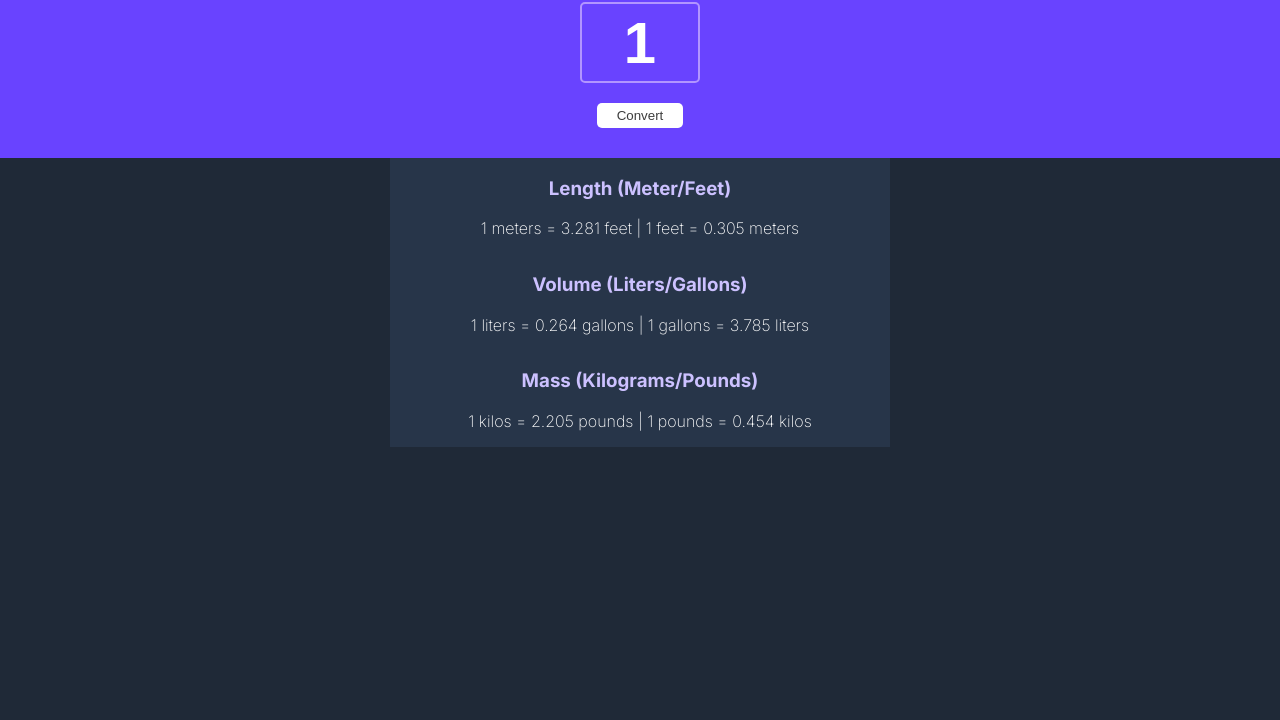
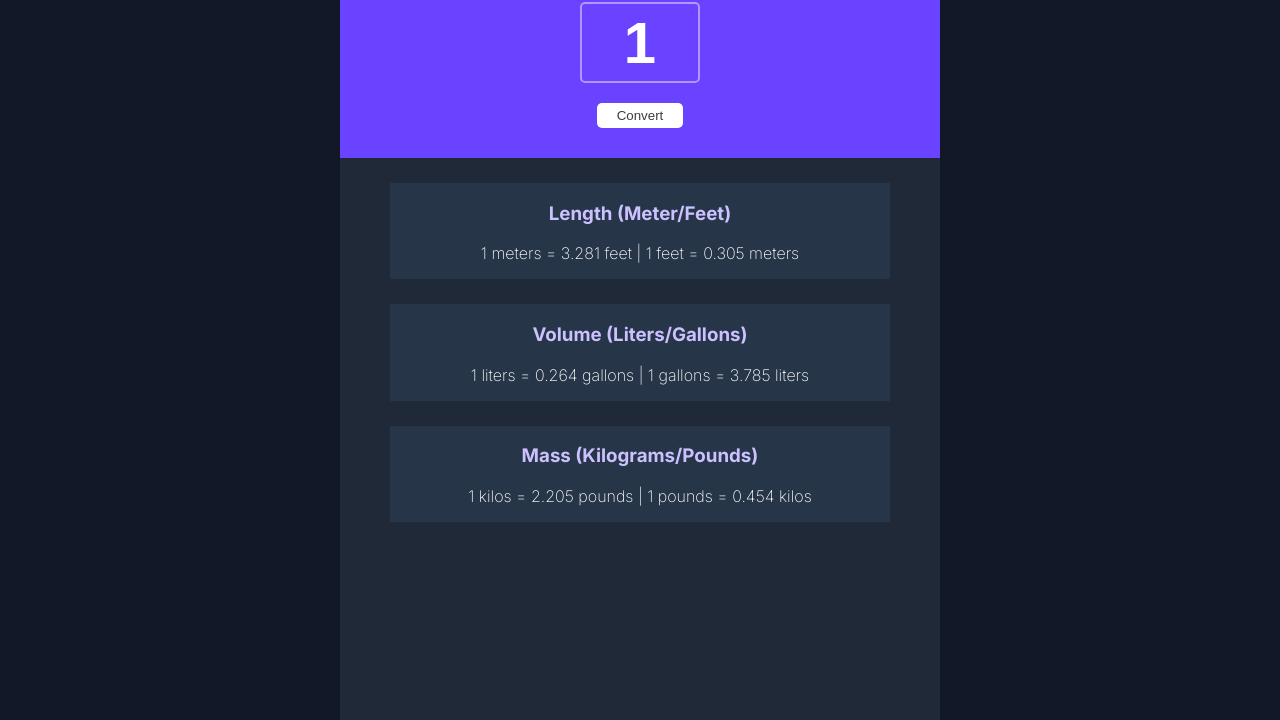
Before and after one commit to NikiforDragov/unit-converter, a plain HTML site: page index.html in a window 1280 px wide. Shown: the part 80-800 px from the top of the page. Drawn offline with Linux system fonts and the light colour scheme.

Commit message:
Add main container and center items

```diff
--- a/index.css
+++ b/index.css
@@ -2,6 +2,13 @@ body {
     margin: 0;
     font-family: 'Inter', sans-serif;
     overflow: hidden;
+    display: flex;
+    justify-content: center;
+    background-color: #111827;
+}
+
+main {
+    width: 600px;
 }
 
 h1 {
@@ -56,6 +63,7 @@ p {
     flex-direction: column;
     justify-content: flex-start;
     align-items: center;
+    gap: 25px;
 }
 
 #m-ft-container,
@@ -65,3 +73,7 @@ p {
     text-align: center;
     width: 500px;
 }
+
+#m-ft-container {
+    margin-top: 25px;
+}
--- a/index.html
+++ b/index.html
@@ -9,6 +9,7 @@
         <link rel="stylesheet" href="index.css" />
     </head>
     <body>
+        <main>
             <div id="input-container">
                 <h1>Metric/Imperial Unit Conversion</h1>
                 <input id="unit-input" type="text" />
@@ -28,6 +29,7 @@
                     <p id="kg-lbs-result"></p>
                 </div>
             </div>
+        </main>
 
         <script src="index.js"></script>
     </body>
```
Lines whose indentation alone changed are shown as unchanged.
